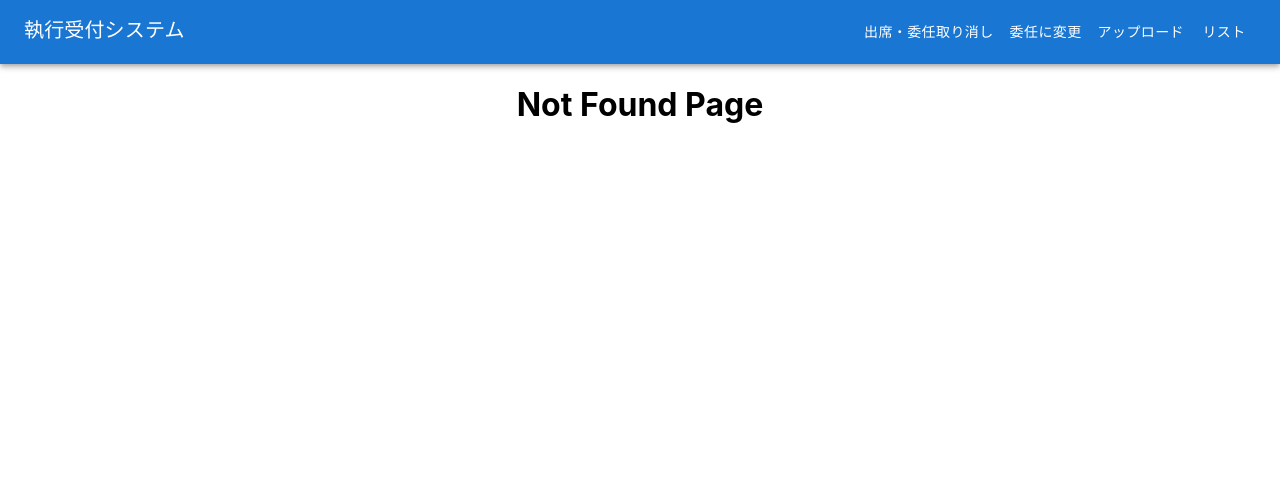
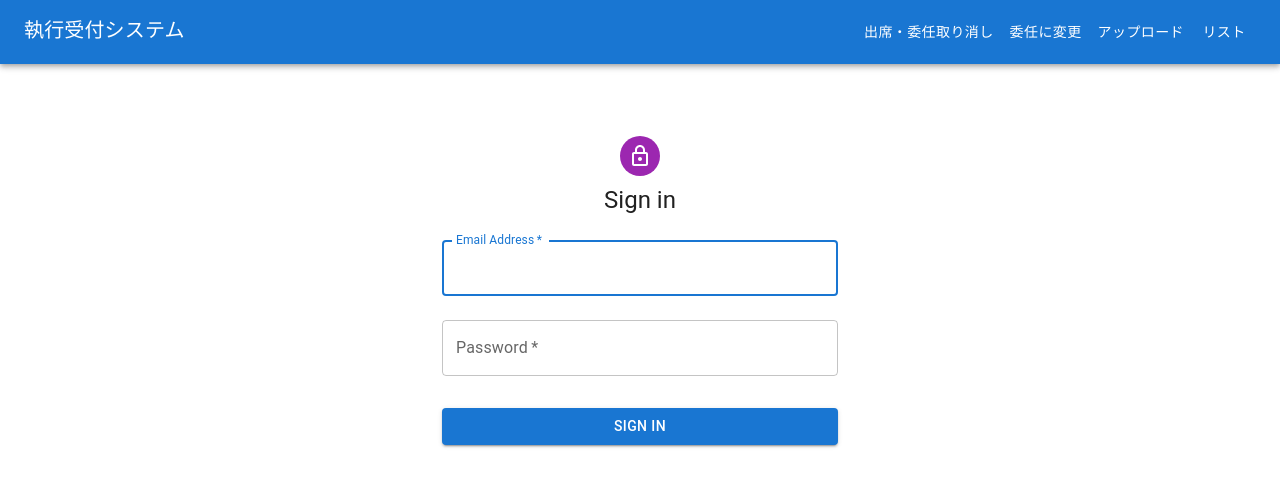
Before and after one commit to leoleft0718/shikkou_system_practice, a React (Create React App) app in the folder shikkou_system/: page /login in a window 1280 px wide. Before the commit this address had no page. Shown: the top 486 px of the page. Built offline with nearby package versions, Linux system fonts and the light colour scheme; no server answers.

Commit message:
vercel test

```diff
--- a/shikkou_system/src/App.js
+++ b/shikkou_system/src/App.js
@@ -1,25 +1,30 @@
-// App.js
 import './App.css';
 import Home from "./Home";
 import About from "./About";
 import List from "./List";
-import Upload from "./Upload"; // 追加
+import Upload from "./Upload";
 import { BrowserRouter, Route, Routes } from "react-router-dom";
-import MyAppBar from "./components/AppBar"; // 追加
+import MyAppBar from "./components/AppBar";
+import { AuthProvider } from './useAuth';
+import PrivateRoute from './PrivateRoute'; // 追加
+import Login from './Login'; // ログインページを追加
 
 function App() {
   return (
     <div className="App">
-      <BrowserRouter>
-        <MyAppBar /> {/* AppBarを追加 */}
-        <Routes>
-          <Route path="/" element={<Home />} />
-          <Route path="/about" element={<About />} />
-          <Route path='/list' element={<List />} />
-          <Route path='/upload' element={<Upload />} /> {/* 追加 */}
-          <Route path="*" element={<h1>Not Found Page</h1>} />
-        </Routes>
-      </BrowserRouter>
+      <AuthProvider>
+        <BrowserRouter>
+          <MyAppBar />
+          <Routes>
+            <Route path="/" element={<PrivateRoute><Home /></PrivateRoute>} />
+            <Route path="/about" element={<PrivateRoute><About /></PrivateRoute>} />
+            <Route path="/login" element={<Login />} />
+            <Route path="/list" element={<PrivateRoute><List /></PrivateRoute>} />
+            <Route path="/upload" element={<PrivateRoute><Upload /></PrivateRoute>} />
+            <Route path="*" element={<h1>Not Found Page</h1>} />
+          </Routes>
+        </BrowserRouter>
+      </AuthProvider>
     </div>
   );
 }
--- a/shikkou_system/src/List.js
+++ b/shikkou_system/src/List.js
@@ -75,9 +75,6 @@ export default function List() {
                 flexDirection: 'column',
                 marginTop: '20px'
             }}>
-                <Typography variant="h4" gutterBottom>
-                    Gakuyukaiinn Members
-                </Typography>
                 <Box sx={{ borderBottom: 1, borderColor: 'divider', margin: "20px" }}>
                     <Tabs
                         value={value}
--- /dev/null
+++ b/shikkou_system/src/Login.js
@@ -0,0 +1,91 @@
+import React, { useState } from 'react';
+import { useNavigate } from 'react-router-dom';
+import { useAuth } from './useAuth';
+import Avatar from '@mui/material/Avatar';
+import Button from '@mui/material/Button';
+import TextField from '@mui/material/TextField';
+import Grid from '@mui/material/Grid';
+import Box from '@mui/material/Box';
+import LockOutlinedIcon from '@mui/icons-material/LockOutlined';
+import Typography from '@mui/material/Typography';
+import Container from '@mui/material/Container';
+import CssBaseline from '@mui/material/CssBaseline';
+import { createTheme, ThemeProvider } from '@mui/material/styles';
+
+const theme = createTheme();
+
+const Login = () => {
+  const [email, setEmail] = useState('');
+  const [password, setPassword] = useState('');
+  const { login } = useAuth();
+  const navigate = useNavigate();
+
+  const handleSubmit = async (event) => {
+    event.preventDefault();
+    try {
+      await login(email, password);
+      navigate('/'); // ログイン成功後にホームページへリダイレクト
+    } catch (error) {
+      console.error("Failed to log in", error);
+    }
+  };
+
+  return (
+    <ThemeProvider theme={theme}>
+      <Container component="main" maxWidth="xs">
+        <CssBaseline />
+        <Box
+          sx={{
+            marginTop: 8,
+            display: 'flex',
+            flexDirection: 'column',
+            alignItems: 'center',
+          }}
+        >
+          <Avatar sx={{ m: 1, bgcolor: 'secondary.main' }}>
+            <LockOutlinedIcon />
+          </Avatar>
+          <Typography component="h1" variant="h5">
+            Sign in
+          </Typography>
+          <Box component="form" onSubmit={handleSubmit} noValidate sx={{ mt: 1 }}>
+            <TextField
+              margin="normal"
+              required
+              fullWidth
+              id="email"
+              label="Email Address"
+              name="email"
+              autoComplete="email"
+              autoFocus
+              value={email}
+              onChange={(e) => setEmail(e.target.value)}
+            />
+            <TextField
+              margin="normal"
+              required
+              fullWidth
+              name="password"
+              label="Password"
+              type="password"
+              id="password"
+              autoComplete="current-password"
+              value={password}
+              onChange={(e) => setPassword(e.target.value)}
+            />
+            <Button
+              type="submit"
+              fullWidth
+              variant="contained"
+              sx={{ mt: 3, mb: 2 }}
+            >
+              Sign In
+            </Button>
+          </Box>
+        </Box>
+      </Container>
+    </ThemeProvider>
+  );
+};
+
+export default Login;
--- /dev/null
+++ b/shikkou_system/src/PrivateRoute.js
@@ -0,0 +1,11 @@
+import React from 'react';
+import { Navigate } from 'react-router-dom';
+import { useAuth } from './useAuth';
+
+const PrivateRoute = ({ children }) => {
+  const { currentUser } = useAuth();
+
+  return currentUser ? children : <Navigate to="/login" />;
+};
+
+export default PrivateRoute;
--- a/shikkou_system/src/firebase.js
+++ b/shikkou_system/src/firebase.js
@@ -1,5 +1,6 @@
 // Import the functions you need from the SDKs you need
 import { initializeApp } from "firebase/app";
+import { getAuth } from "firebase/auth";
 import { getFirestore } from 'firebase/firestore'; // 修正: liteを外す
 // TODO: Add SDKs for Firebase products that you want to use
 // https://firebase.google.com/docs/web/setup#available-libraries
@@ -18,3 +19,4 @@ const firebaseConfig = {
 // Initialize Firebase
 export const app = initializeApp(firebaseConfig);
 export const db = getFirestore(app);
+export const auth = getAuth(app);
--- /dev/null
+++ b/shikkou_system/src/useAuth.js
@@ -0,0 +1,42 @@
+// useAuth.js
+import { useState, useEffect, useContext, createContext } from 'react';
+import { onAuthStateChanged, signInWithEmailAndPassword, signOut } from 'firebase/auth';
+import { auth } from './firebase';
+
+const AuthContext = createContext();
+
+export const useAuth = () => {
+  return useContext(AuthContext);
+};
+
+export const AuthProvider = ({ children }) => {
+  const [currentUser, setCurrentUser] = useState(null);
+
+  useEffect(() => {
+    const unsubscribe = onAuthStateChanged(auth, user => {
+      setCurrentUser(user);
+    });
+
+    return unsubscribe;
+  }, []);
+
+  const login = (email, password) => {
+    return signInWithEmailAndPassword(auth, email, password);
+  };
+
+  const logout = () => {
+    return signOut(auth);
+  };
+
+  const value = {
+    currentUser,
+    login,
+    logout
+  };
+
+  return (
+    <AuthContext.Provider value={value}>
+      {children}
+    </AuthContext.Provider>
+  );
+};
```
Also changed, not shown: shikkou_system/src/setupTests.js (deleted, +0 -5 lines).
